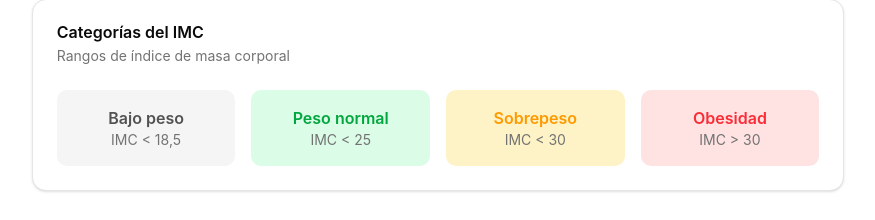
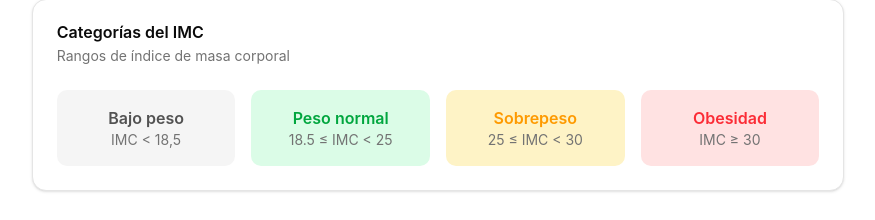
Before and after one commit to PA2025-UTN/proy1_CalculadoraIMC, a React (Vite) app in the folder frontend/: page / in a window 1280 px wide. Shown: the part 541-761 px from the top of the page, without its empty margins (202-1077 px from the left). Built offline with nearby package versions, Linux system fonts and the light colour scheme.

Commit message:
cambio en los textos

```diff
--- a/frontend/src/components/ImcCategorias.tsx
+++ b/frontend/src/components/ImcCategorias.tsx
@@ -16,15 +16,15 @@ const Categorias = () => {
             </div>
             <div className="text-center p-4 rounded-lg bg-green-100">
               <div className="font-semibold text-green-600">Peso normal</div>
-              <div className="text-sm text-muted-foreground">{`IMC < 25`}</div>
+              <div className="text-sm text-muted-foreground">{`18.5 ≤ IMC < 25`}</div>
             </div>
             <div className="text-center p-4 rounded-lg bg-amber-100">
               <div className="font-semibold text-amber-500">Sobrepeso</div>
-              <div className="text-sm text-muted-foreground">{`IMC < 30`}</div>
+              <div className="text-sm text-muted-foreground">{`25 ≤ IMC < 30`}</div>
             </div>
             <div className="text-center p-4 rounded-lg bg-red-100">
               <div className="font-semibold text-red-500">Obesidad</div>
-              <div className="text-sm text-muted-foreground">{`IMC > 30`}</div>
+              <div className="text-sm text-muted-foreground">{`IMC ≥ 30`}</div>
             </div>
           </div>
         </CardContent>
```
